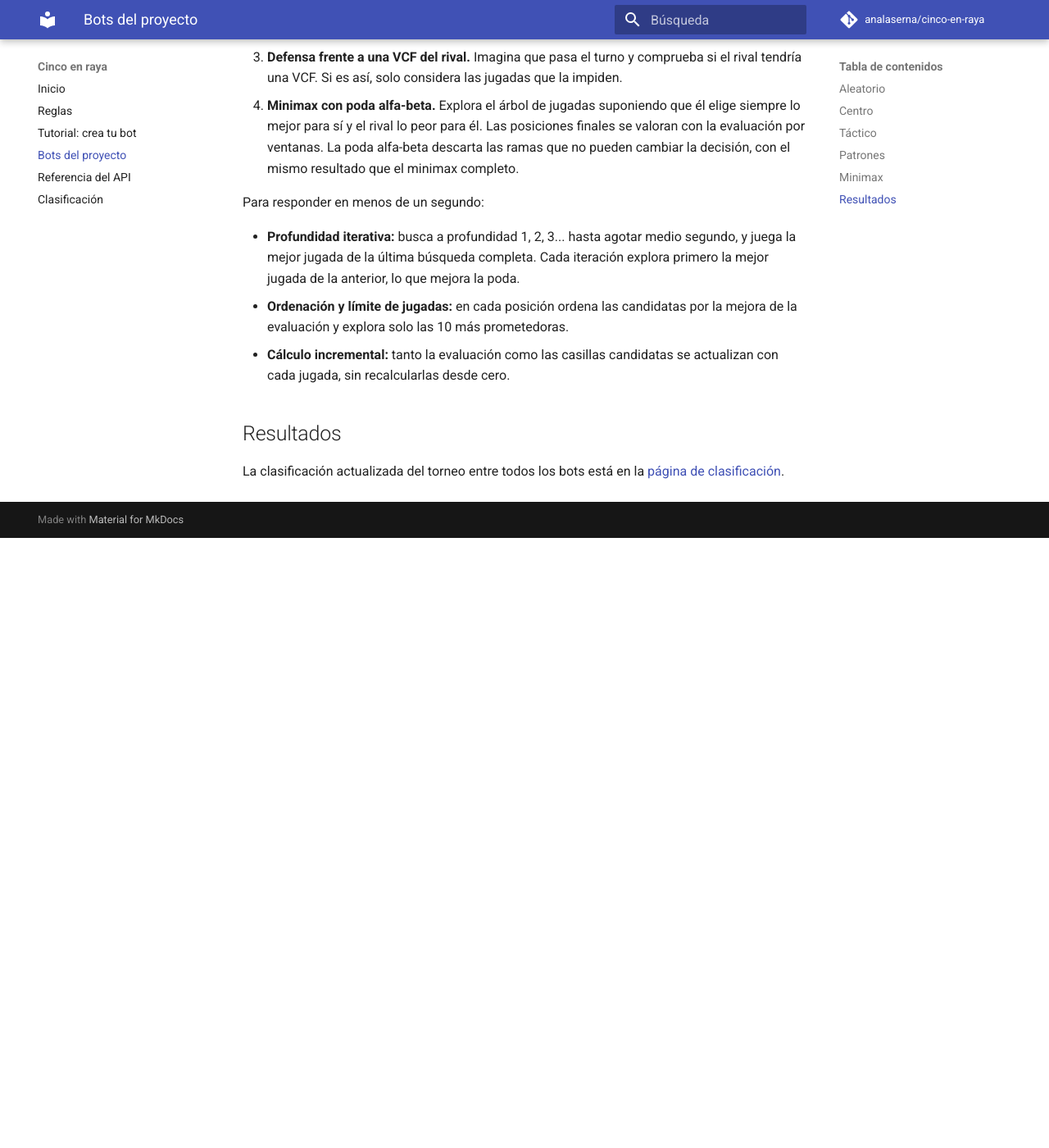
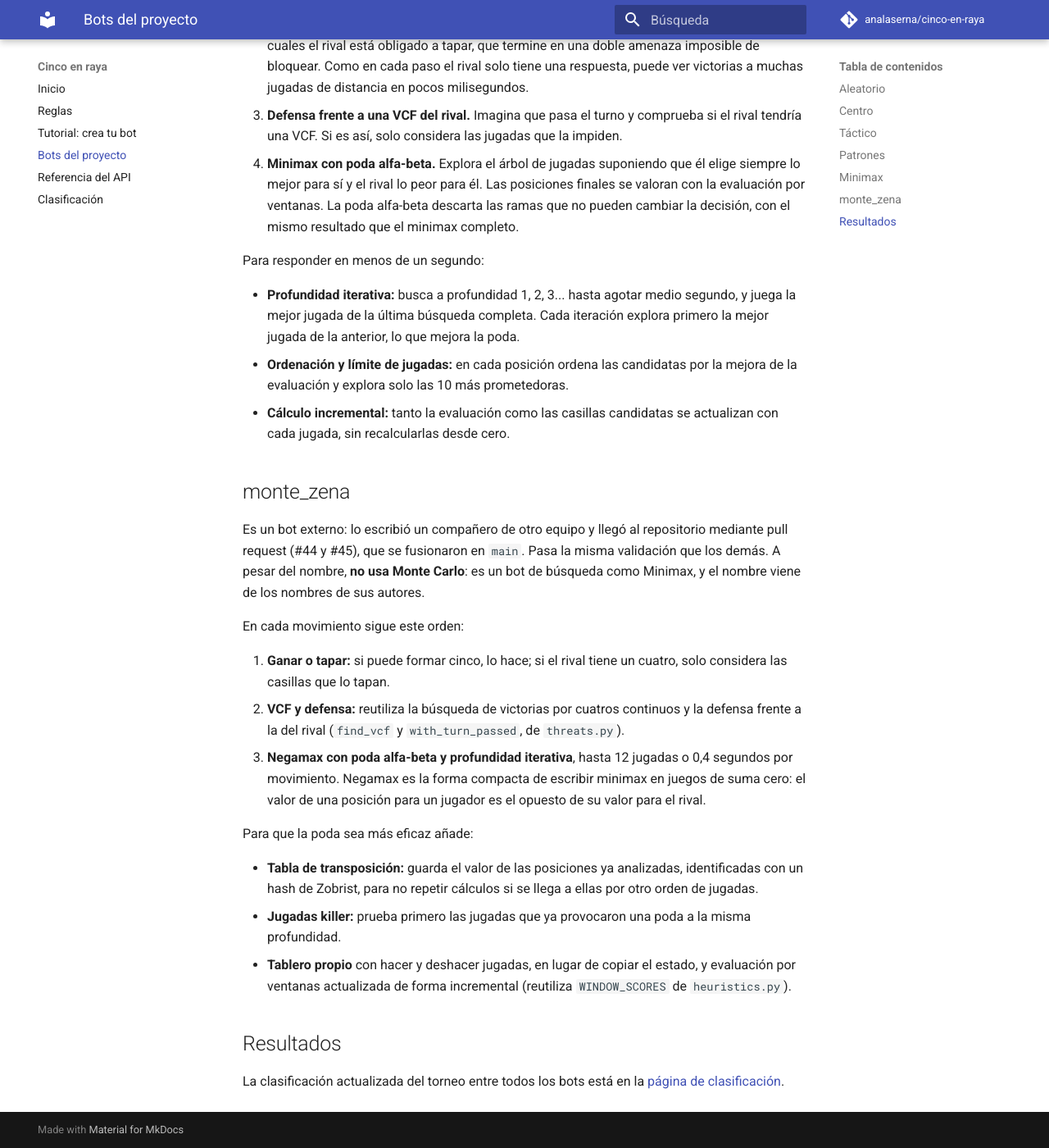
Before and after one commit to analaserna/cinco-en-raya, an MkDocs documentation site: the page built from docs/bots.md, in a window 1280 px wide and 1400 px high, scrolled down 1959 px. Shown: the whole window at 82% size. Built offline with MkDocs 1.6.1 and Material for MkDocs 9.7.7, drawn with Linux system fonts in a browser that asks for light colours; comment, search, counter and statistics services are not loaded; before the commit the page ends 2615 px from its top, so only the background shows below that; some of the changed text lies outside the part shown.

Commit message:
Add 'MonteZenaBot' and update bot descriptions
Updated the documentation to include a new external bot, 'MonteZenaBot', and refined descriptions for existing bots. Clarified the functionality and strategies of the Minimax bot.

```diff
--- a/docs/bots.md
+++ b/docs/bots.md
@@ -1,6 +1,6 @@
 # Bots del proyecto
 
-El proyecto incluye cinco bots, de menor a mayor fuerza. Todos heredan de `Bot` y se descubren automáticamente, por lo que aparecen en la interfaz web, en la validación y en el torneo sin registrarlos en ningún sitio.
+El proyecto incluye seis bots: cinco desarrollados por el equipo y uno externo, recibido por pull request. Van de menor a mayor complejidad. Todos heredan de `Bot` y se descubren automáticamente, por lo que aparecen en la interfaz web, en la validación y en el torneo sin registrarlos en ningún sitio.
 
 | Bot | Clase | Idea principal | Jugadas que mira hacia delante |
 |---|---|---|---|
@@ -9,6 +9,7 @@ El proyecto incluye cinco bots, de menor a mayor fuerza. Todos heredan de `Bot`
 | Táctico | `GreedyBot` | Gana o bloquea; si no, alarga sus líneas | Una |
 | Patrones | `PatternBot` | Mejor jugada según la evaluación por ventanas | Una |
 | Minimax | `MinimaxBot` | Amenazas forzadas y minimax con poda alfa-beta | Varias, según el tiempo |
+| monte_zena | `MonteZenaBot` | Bot externo: negamax con poda alfa-beta, tabla de transposición y amenazas forzadas | Varias, según el tiempo (hasta 12) |
 
 ## Aleatorio
 
@@ -42,7 +43,7 @@ El bot gana o bloquea si puede y, si no, elige la casilla que más aumenta la ev
 
 ## Minimax
 
-Es el bot más fuerte del proyecto. En cada movimiento sigue este orden:
+Es el bot de búsqueda desarrollado por el equipo. En cada movimiento sigue este orden:
 
 1. **Ganar o bloquear** en una jugada, como los anteriores.
 2. **Victoria por cuatros continuos (VCF).** Busca una secuencia de cuatros, cada uno de los cuales el rival está obligado a tapar, que termine en una doble amenaza imposible de bloquear. Como en cada paso el rival solo tiene una respuesta, puede ver victorias a muchas jugadas de distancia en pocos milisegundos.
@@ -54,6 +55,21 @@ Para responder en menos de un segundo:
 - **Profundidad iterativa:** busca a profundidad 1, 2, 3... hasta agotar medio segundo, y juega la mejor jugada de la última búsqueda completa. Cada iteración explora primero la mejor jugada de la anterior, lo que mejora la poda.
 - **Ordenación y límite de jugadas:** en cada posición ordena las candidatas por la mejora de la evaluación y explora solo las 10 más prometedoras.
 - **Cálculo incremental:** tanto la evaluación como las casillas candidatas se actualizan con cada jugada, sin recalcularlas desde cero.
+## monte_zena
+
+Es un bot externo: lo escribió un compañero de otro equipo y llegó al repositorio mediante pull request (#44 y #45), que se fusionaron en `main`. Pasa la misma validación que los demás. A pesar del nombre, **no usa Monte Carlo**: es un bot de búsqueda como Minimax, y el nombre viene de los nombres de sus autores.
+
+En cada movimiento sigue este orden:
+
+1. **Ganar o tapar:** si puede formar cinco, lo hace; si el rival tiene un cuatro, solo considera las casillas que lo tapan.
+2. **VCF y defensa:** reutiliza la búsqueda de victorias por cuatros continuos y la defensa frente a la del rival (`find_vcf` y `with_turn_passed`, de `threats.py`).
+3. **Negamax con poda alfa-beta y profundidad iterativa**, hasta 12 jugadas o 0,4 segundos por movimiento. Negamax es la forma compacta de escribir minimax en juegos de suma cero: el valor de una posición para un jugador es el opuesto de su valor para el rival.
+
+Para que la poda sea más eficaz añade:
+
+- **Tabla de transposición:** guarda el valor de las posiciones ya analizadas, identificadas con un hash de Zobrist, para no repetir cálculos si se llega a ellas por otro orden de jugadas.
+- **Jugadas killer:** prueba primero las jugadas que ya provocaron una poda a la misma profundidad.
+- **Tablero propio** con hacer y deshacer jugadas, en lugar de copiar el estado, y evaluación por ventanas actualizada de forma incremental (reutiliza `WINDOW_SCORES` de `heuristics.py`).
 
 ## Resultados
 
```
